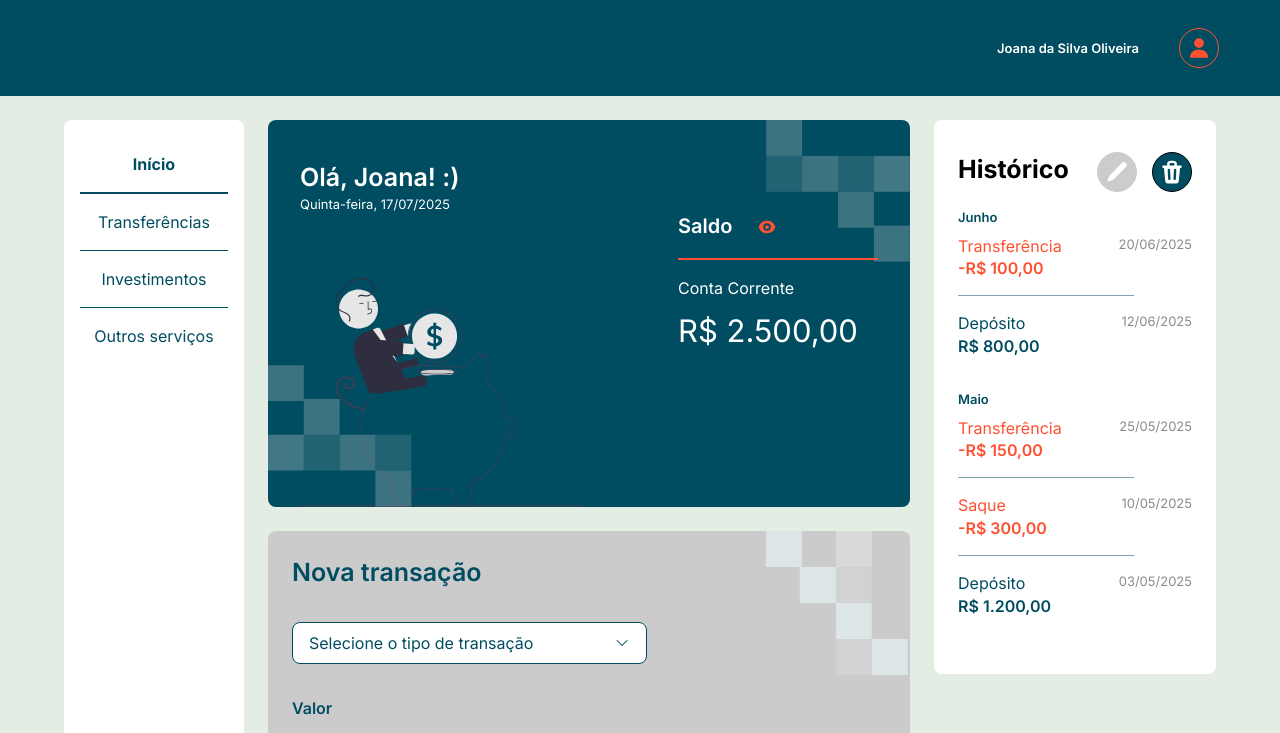
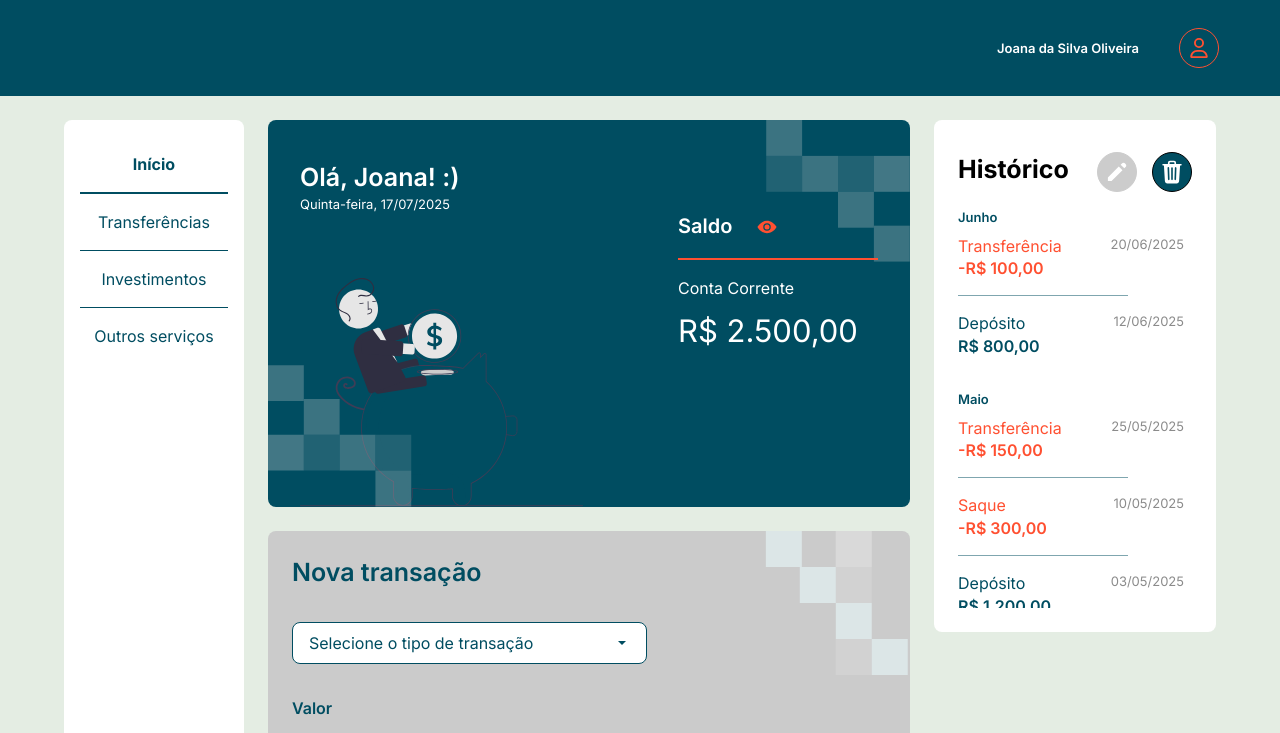
Before and after one commit to Walteann/bytebank, a Next.js app: page / in a window 1280 px wide. Shown: the top 733 px of the page. Built offline with nearby package versions, Linux system fonts and the light colour scheme.

Commit message:
feat: alteracao icones e scroll no extrato

```diff
--- a/app/components/layout/Extrato.tsx
+++ b/app/components/layout/Extrato.tsx
@@ -1,6 +1,7 @@
 "use client";
 
-import { PencilIcon, TrashIcon } from "@heroicons/react/16/solid";
+import { IoTrash } from "react-icons/io5";
+import { HiPencil } from "react-icons/hi";
 import ButtonIcon from "../ui/ButtonIcon";
 import { useHistoricoStore } from "@/app/shared/stores/useHistoricoStore";
 import { ordenarHistoricoPorMes } from "@/app/shared/utils/ordenar-historico";
@@ -29,16 +30,16 @@ export default function Extrato() {
 					<ButtonIcon
 						disabled={true}
 						className="bg-primary"
-						icon={<PencilIcon className="p-[6px] text-white" />}
+						icon={<HiPencil className="text-[26px] text-white" />}
 					/>
 					<ButtonIcon
 						className="bg-primary"
-						icon={<TrashIcon className="p-[6px] text-white" />}
+						icon={<IoTrash className="text-white text-[26px]" />}
 						onClick={removerHistorico}
 					/>
 				</div>
 			</div>
-			<ul className="space-y-2 text-sm mt-[16px]">
+			<ul className="space-y-2 text-sm mt-[16px] max-h-[60vh] sm:max-h-[50vh] md:max-h-[50vh] overflow-y-auto pr-2 scroll-thin">
 				{ordenarHistoricoPorMes(historico).map((ext) => {
 					return (
 						<li key={ext.id} className="mb-[16px]">
--- a/app/components/layout/Header.tsx
+++ b/app/components/layout/Header.tsx
@@ -1,5 +1,6 @@
 import ButtonIcon from "../ui/ButtonIcon";
-import { UserIcon } from '@heroicons/react/16/solid';
+
+import { FaRegUser } from "react-icons/fa6";
 
 interface HeaderProps {
     userName: string;
@@ -10,7 +11,7 @@ export default function Header({userName}: HeaderProps) {
         <header className="w-full h-[96px] bg-primary flex justify-center">
             <div className="w-full max-w-[1200px] flex justify-end items-center gap-[40px] p-[21px]">
                 <span className="text-sm font-semibold text-white">{userName}</span>
-                <ButtonIcon className="border-accent" icon={<UserIcon className="p-[6px] text-accent" />} />
+                <ButtonIcon className="border-accent" icon={<FaRegUser className="text-[20px] text-accent" />} />
             </div>
         </header>
     );
--- a/app/components/layout/Saldo.tsx
+++ b/app/components/layout/Saldo.tsx
@@ -2,7 +2,7 @@
 
 import { useSaldoStore } from "@/app/shared/stores/saldoStorage";
 import { formatarParaBRL } from "@/app/shared/utils/formatar-currency";
-import { EyeIcon, EyeSlashIcon } from "@heroicons/react/16/solid";
+import { IoEye, IoEyeOff  } from "react-icons/io5";
 import { useState } from "react";
 
 export default function Saldo() {
@@ -38,9 +38,9 @@ export default function Saldo() {
 								onClick={toggleSaldo}
 							>
 								{showSaldo ? (
-									<EyeIcon className="text-accent" />
+									<IoEye className="text-[20px] text-accent" />
 								) : (
-									<EyeSlashIcon className="text-accent" />
+									<IoEyeOff className="text-[20px] text-accent" />
 								)}
 							</button>
 						</div>
--- a/app/components/ui/InputSelect.tsx
+++ b/app/components/ui/InputSelect.tsx
@@ -1,7 +1,7 @@
 "use client";
 
 import { useEffect, useState } from "react";
-import { ChevronDownIcon, ChevronUpIcon } from "@heroicons/react/24/solid";
+import { IoMdArrowDropdown, IoMdArrowDropup  } from "react-icons/io";
 
 interface Option {
 	value: string;
@@ -49,9 +49,9 @@ export default function InputSelect({
 			>
 				<span>{selected ? selected.label : placeholder}</span>
 				{open ? (
-					<ChevronUpIcon className="w-4 h-4 text-primary" />
+					<IoMdArrowDropup className="w-4 h-4 text-primary" />
 				) : (
-					<ChevronDownIcon className="w-4 h-4 text-primary" />
+					<IoMdArrowDropdown className="w-4 h-4 text-primary" />
 				)}
 			</button>
 
--- a/app/globals.css
+++ b/app/globals.css
@@ -101,3 +101,21 @@ body {
 		background-repeat: no-repeat, no-repeat, no-repeat;
 	}
 }
+
+.scroll-thin {
+  scrollbar-width: thin; /* Firefox */
+  scrollbar-color: var(--color-disabled) transparent; /* cor da barra e do fundo */
+}
+
+.scroll-thin::-webkit-scrollbar {
+  width: 6px;
+}
+
+.scroll-thin::-webkit-scrollbar-thumb {
+  background-color: var(--color-disabled);
+  border-radius: 6px;
+}
+
+.scroll-thin::-webkit-scrollbar-track {
+  background: transparent;
+}
--- a/package.json
+++ b/package.json
@@ -14,6 +14,7 @@
     "next": "15.4.1",
     "react": "19.1.0",
     "react-dom": "19.1.0",
+    "react-icons": "^5.5.0",
     "sonner": "^2.0.6",
     "uuid": "^11.1.0",
     "zustand": "^5.0.6"
```
Also changed, not shown: 1 other file (tests, documents, lock files or other folders).
